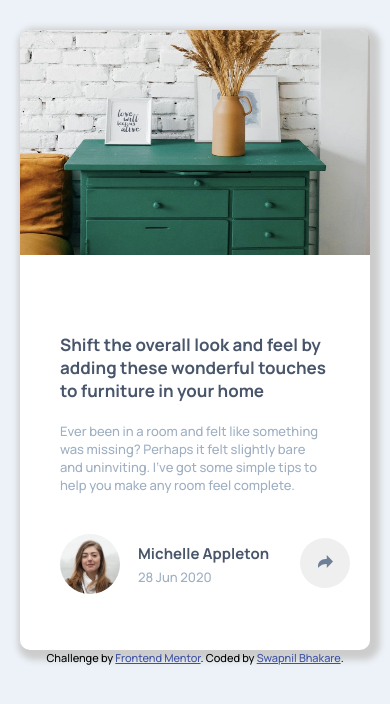
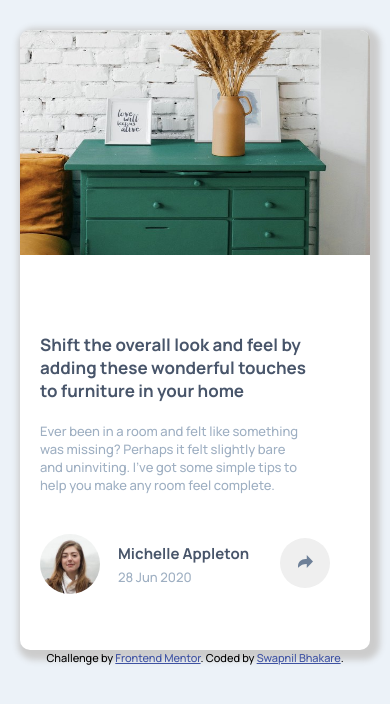
Before and after one commit to swapnilbhakare/article-preview-component-master, a plain HTML site: page index.html in a window 390 px wide. Drawn offline with Linux system fonts and the light colour scheme.

Commit message:
Update style.css

```diff
--- a/style.css
+++ b/style.css
@@ -145,7 +145,7 @@ span {
     color: var(--GrayishBlue);
   }
   .text-container {
-    margin: 20px 20px;
+    margin: 20px 0px;
     position: absolute;
     width: 347px;
     top: 30%;
```
